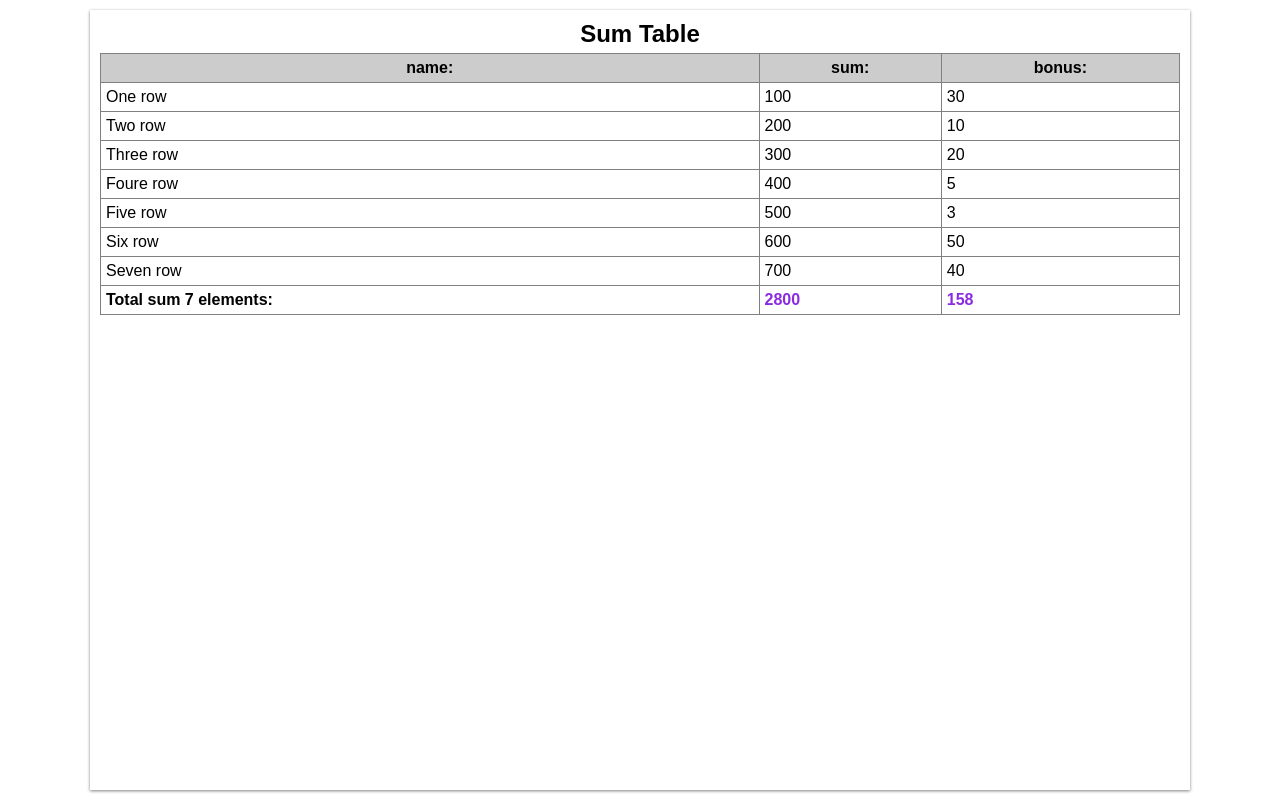
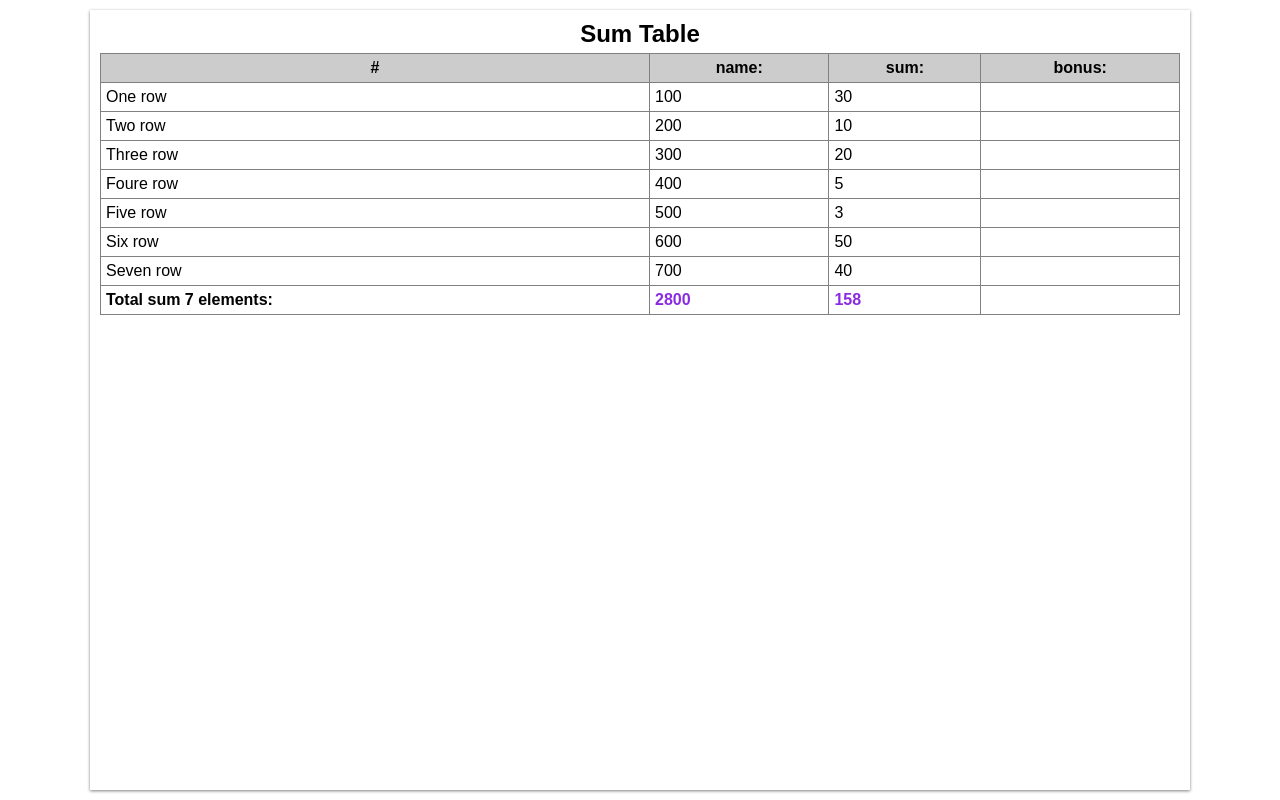
Before and after one commit to Dmitriy-1986/js-sum-table-col, a plain HTML site: page index.html in a window 1280 px wide. Drawn offline with Linux system fonts and the light colour scheme.

Commit message:
Update index.html

```diff
--- a/index.html
+++ b/index.html
@@ -14,7 +14,7 @@
         <h2>Sum Table</h2>
         <table id="table">
             <tr>
-                <th>name:</th> <th>sum:</th> <th>bonus:</th>
+                <th>#</th> <th>name:</th> <th>sum:</th> <th>bonus:</th>
             </tr>
         </table>
     </div>
```
